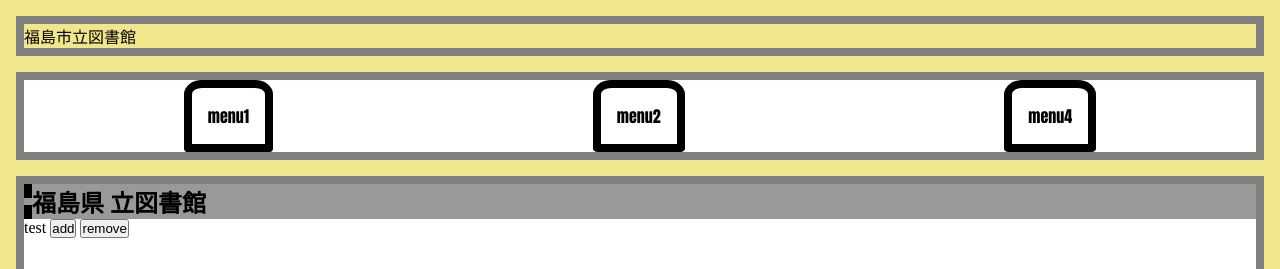
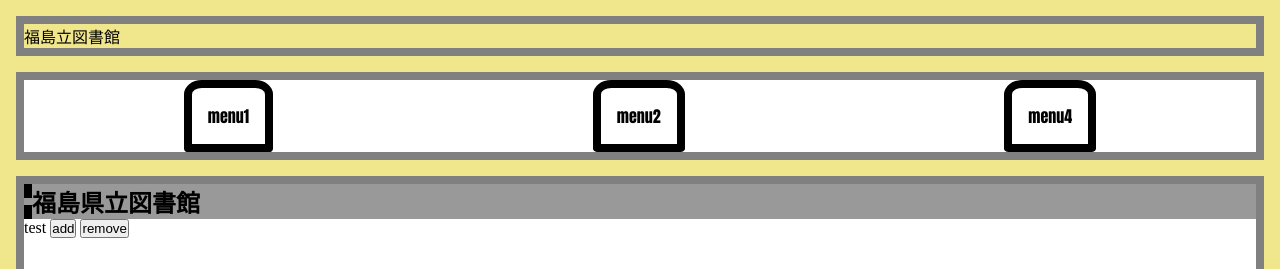
Before and after one commit to kazuya90/pages, a plain HTML site: page base.html in a window 1280 px wide. Shown: the top 269 px of the page. Drawn offline with Linux system fonts and the light colour scheme.

Commit message:
testtest

```diff
--- a/base.html
+++ b/base.html
@@ -8,7 +8,7 @@
     <meta name="description" content="" />
   </head>
   <body>
-    <div class="title_bar container">福島市立図書館</div>
+    <div class="title_bar container">福島立図書館</div>
     <nav class="container height_m">
       <ul id="global_menu" class="flex_row impact white">
         <li class="navi_button">menu1</li>
@@ -17,7 +17,7 @@
       </ul>
     </nav>
     <section class="container height_l white">
-      <h1 class="h_layout h_color">福島県 立図書館</h1>
+      <h1 class="h_layout h_color">福島県立図書館</h1>
       <p class="container_m">
         test
         <input type="button" value="add" onclick="addButton()" />
```
